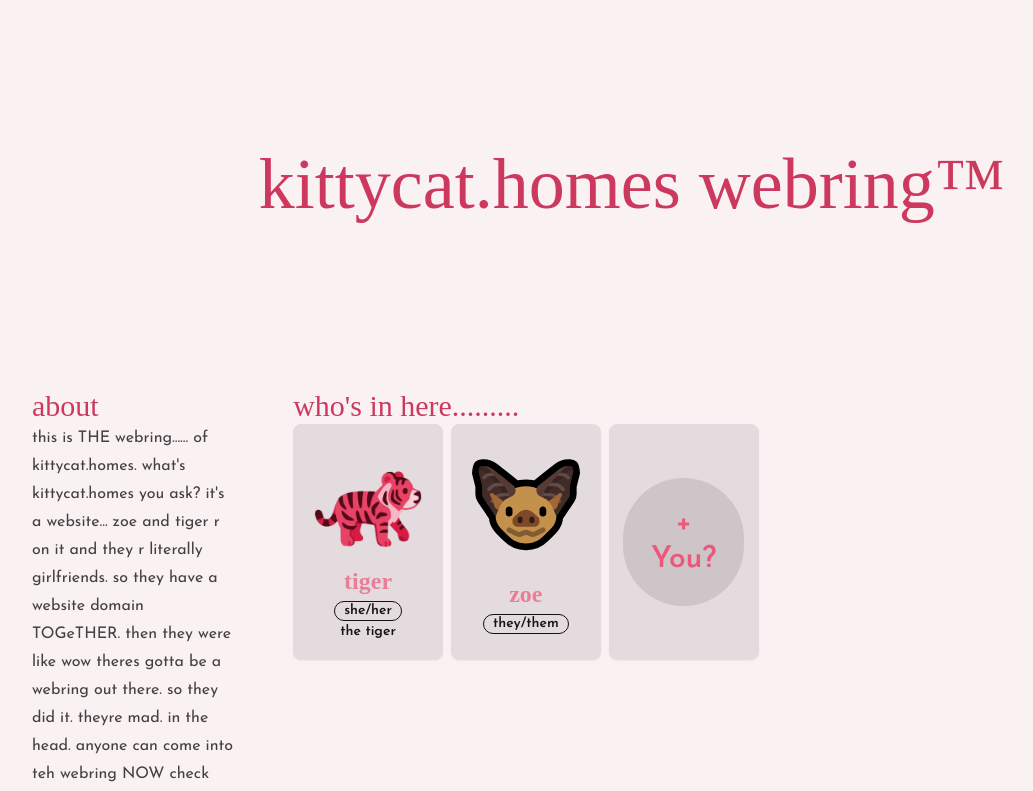
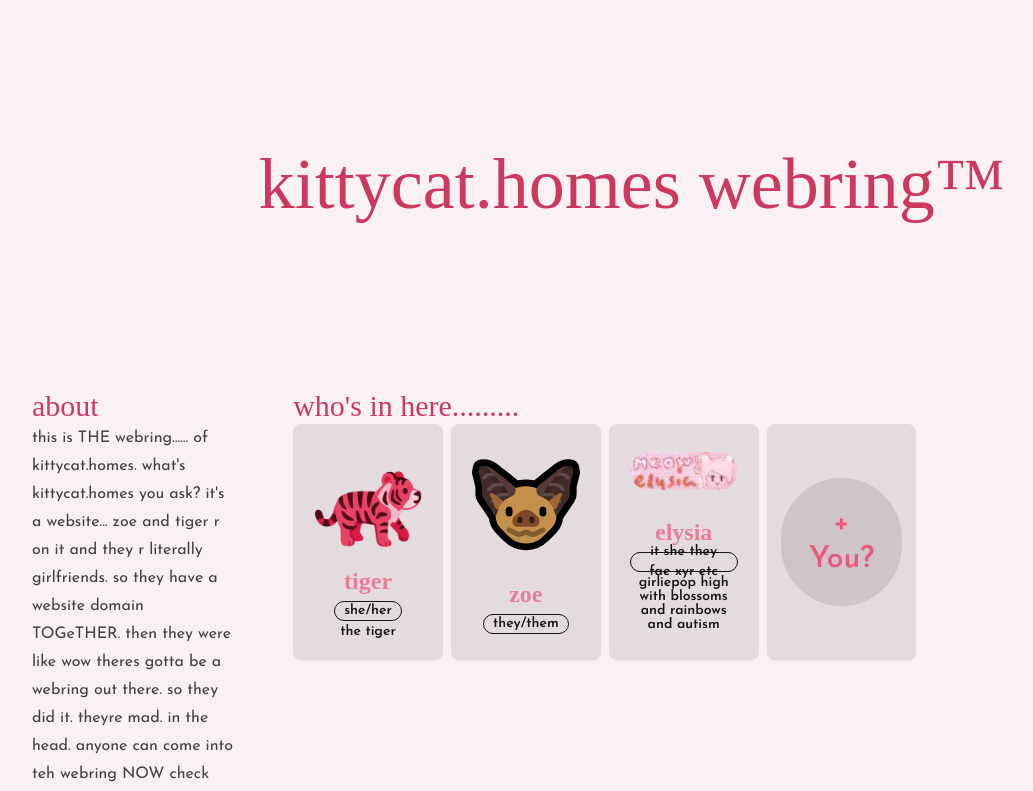
Before and after one commit to kittycat-homes/webring, a Nuxt app: page / in a window 1280 px wide. Shown: the top 791 px of the page, without its empty margins (8-1041 px from the left). Built offline with nearby package versions, Linux system fonts and the light colour scheme; a web font is replaced by a local one.

Commit message:
add elysia

```diff
--- a/members.ts
+++ b/members.ts
@@ -35,6 +35,17 @@ export const members: Array<Member> = [
       description: "mutant standard bat emoji",
     },
   },
+  {
+    displayname: "elysia",
+    pronouns: "it she they fae xyr etc",
+    username: "elysia",
+    url: "https://le.alphamethyl.barr0w.net/~elysia/index.html",
+    description: "girliepop high with blossoms and rainbows and autism",
+    image: {
+      url: "/images/elysia.webp",
+      description: "pink image with a kitty type creature. next to it it says elysia",
+    },
+  },
 ];
 
 // tells the router where the json pages for members are
```
Also changed, not shown: public/images/elysia.webp (added), public/images/tiger-pink.png (deleted).
